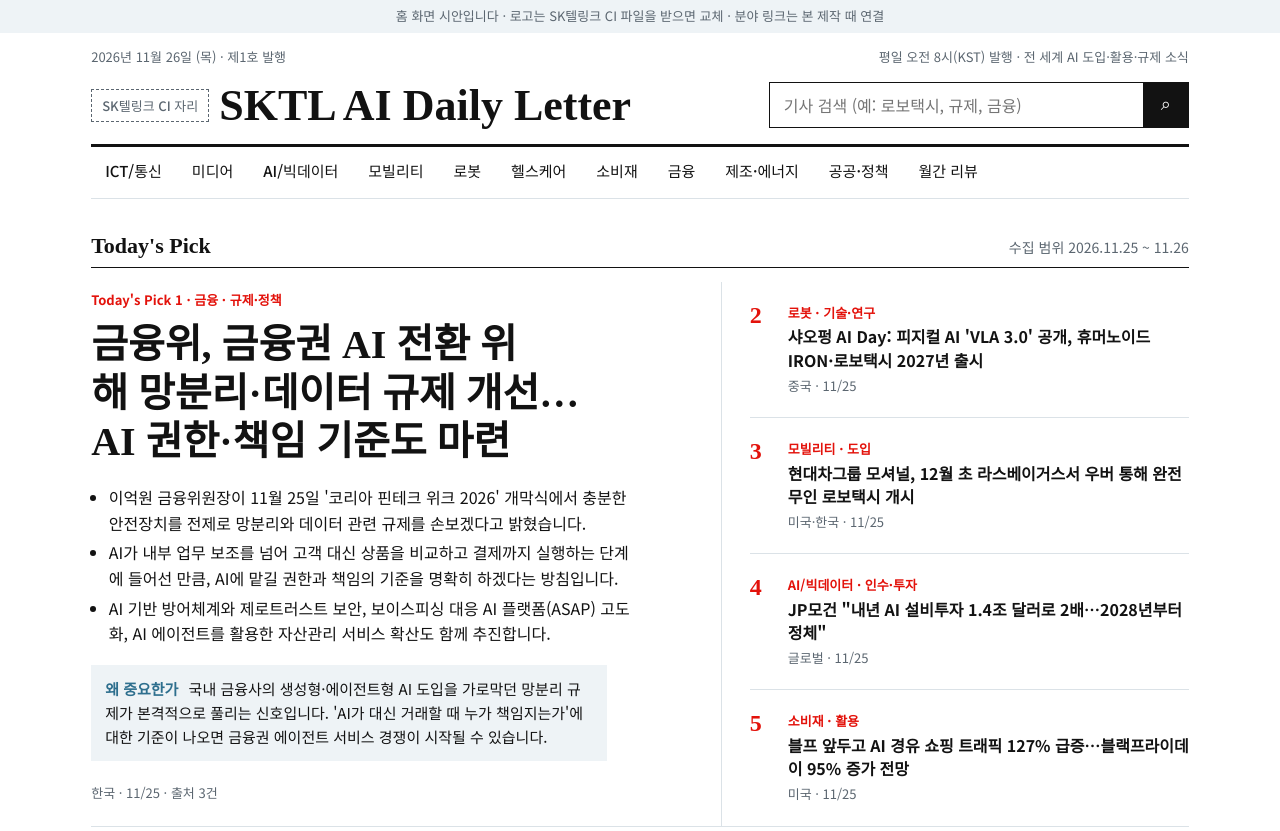
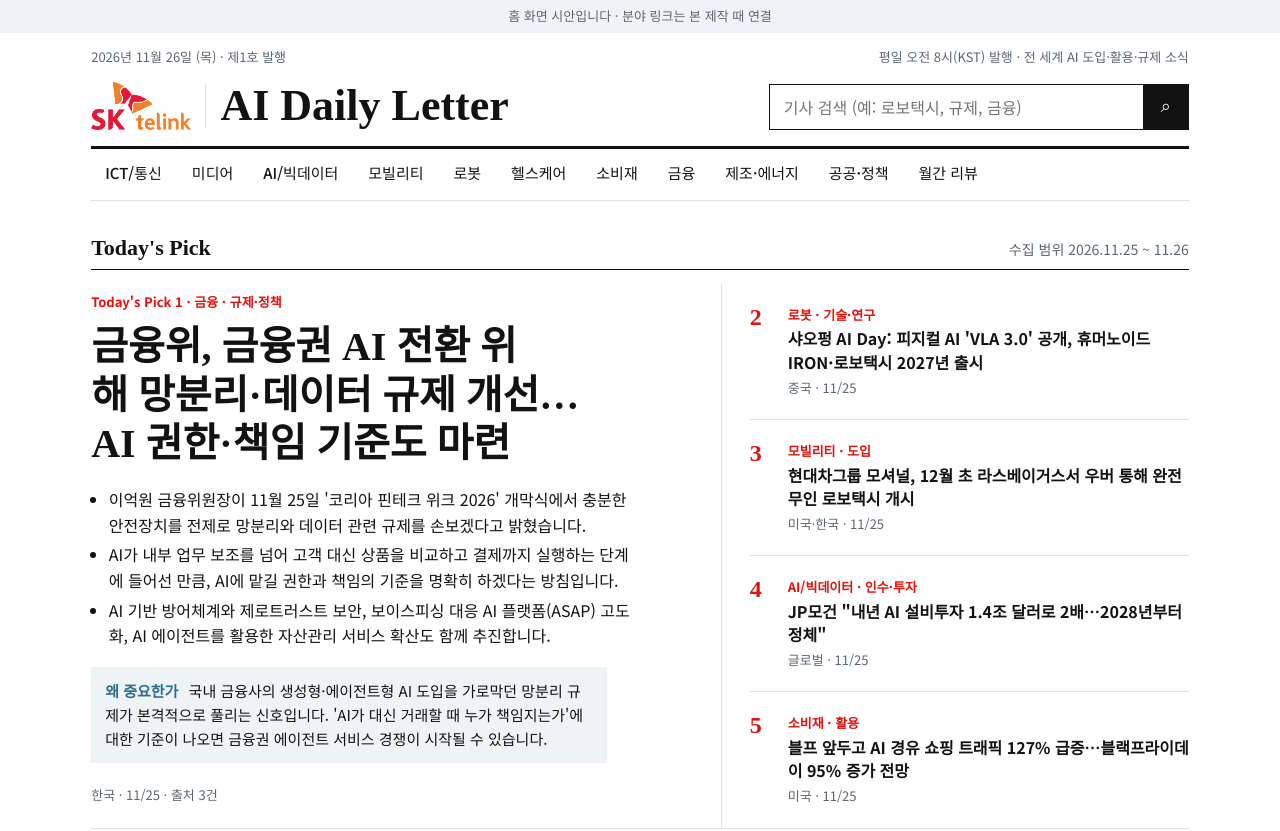
Before and after one commit to PapaLeon23/ai-daily-letter, a plain HTML site: page preview/index.html in a window 1280 px wide. Shown: the top 831 px of the page. Drawn offline with Linux system fonts and the light colour scheme.

Commit message:
Preview: add SK telink CI
Co-Authored-By: Claude Opus 5.5 <noreply@anthropic.com>
Claude-Session: https://claude.ai/code/session_01Pf8N2pYEbYWQUAQ85HTQoh

```diff
--- a/preview/index.html
+++ b/preview/index.html
@@ -24,7 +24,9 @@ a:focus-visible,input:focus-visible,button:focus-visible{outline:3px solid var(-
 .top{display:flex;justify-content:space-between;gap:12px;font-size:13px;color:var(--mute);padding:14px 0 0}
 .mast{display:flex;align-items:flex-end;justify-content:space-between;gap:20px;flex-wrap:wrap;padding:14px 0 16px;border-bottom:3px solid var(--ink)}
 .logo{display:flex;align-items:baseline;gap:10px;flex-wrap:wrap}
-.logo b{border:1.5px dashed var(--mute);color:var(--mute);font:500 13px/1.2 "Noto Sans KR",sans-serif;padding:8px 10px;align-self:center}
+.logo{align-items:center!important;gap:14px!important}.logo img{height:48px;width:auto;display:block}
+.logo span{border-left:1.5px solid var(--rule);padding-left:14px}
+@media (prefers-color-scheme:dark){.logo img{background:#fff;padding:4px 6px;border-radius:4px}}
 .logo span{font:700 clamp(28px,4.4vw,44px)/1 "Noto Serif KR",serif}
 .search{position:relative;flex:1 1 300px;max-width:420px}
 .search input{width:100%;height:46px;border:1.5px solid var(--ink);background:var(--bg);color:var(--ink);font:16px "Noto Sans KR",sans-serif;padding:0 46px 0 14px}
@@ -92,11 +94,11 @@ footer{margin-top:48px;border-top:3px solid var(--ink);padding:20px 0 44px;font-
 </style>
 </head>
 <body>
-<div class="notice">홈 화면 시안입니다 · 로고는 SK텔링크 CI 파일을 받으면 교체 · 분야 링크는 본 제작 때 연결</div>
+<div class="notice">홈 화면 시안입니다 · 분야 링크는 본 제작 때 연결</div>
 <div class="wrap">
 <div class="top"><span>2026년 11월 26일 (목) · 제1호 발행</span><span>평일 오전 8시(KST) 발행 · 전 세계 AI 도입·활용·규제 소식</span></div>
 <header class="mast">
-<a class="logo" href="./"><b>SK텔링크 CI 자리</b><span>SKTL AI Daily Letter</span></a>
+<a class="logo" href="./" aria-label="SKTL AI Daily Letter 홈"><img src="../assets/sktelink-logo.png" alt="SK텔링크" width="104" height="48"><span>AI Daily Letter</span></a>
 <form class="search" role="search" id="sf"><input id="q" type="search" placeholder="기사 검색 (예: 로보택시, 규제, 금융)" aria-label="기사 검색" autocomplete="off"><button type="submit" aria-label="검색">⌕</button><div class="results" id="res" aria-live="polite"></div></form>
 </header>
 <nav class="cats" aria-label="분야"><a href="#">ICT/통신</a><a href="#">미디어</a><a href="#">AI/빅데이터</a><a href="#">모빌리티</a><a href="#">로봇</a><a href="#">헬스케어</a><a href="#">소비재</a><a href="#">금융</a><a href="#">제조·에너지</a><a href="#">공공·정책</a><a href="#monthly">월간 리뷰</a></nav>
```
Also changed, not shown: assets/sktelink-logo.png (added), 1 other file.
